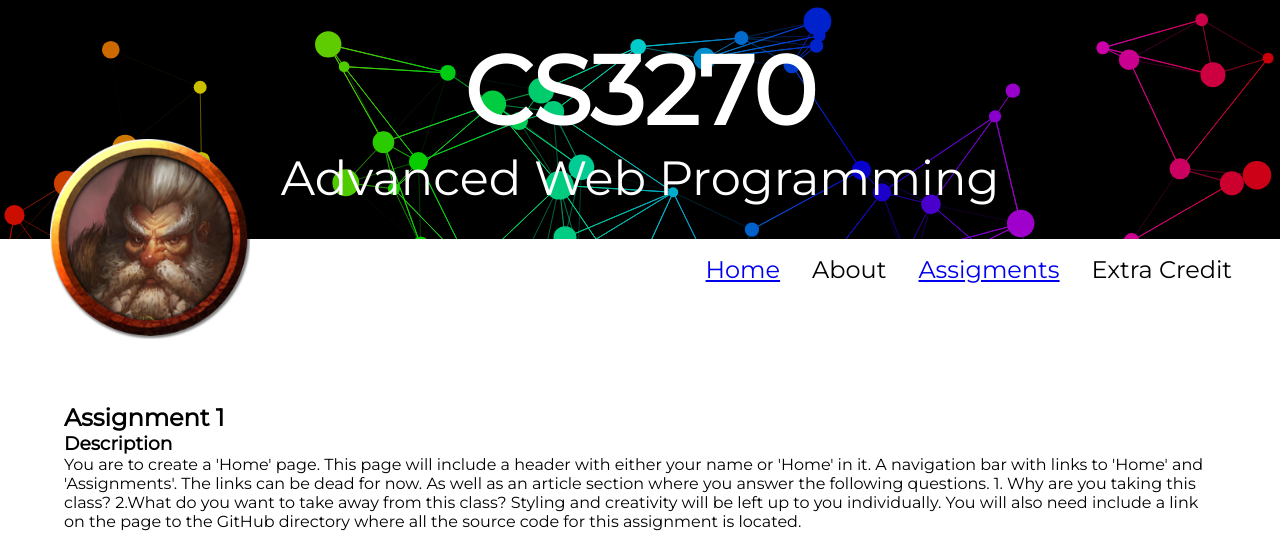
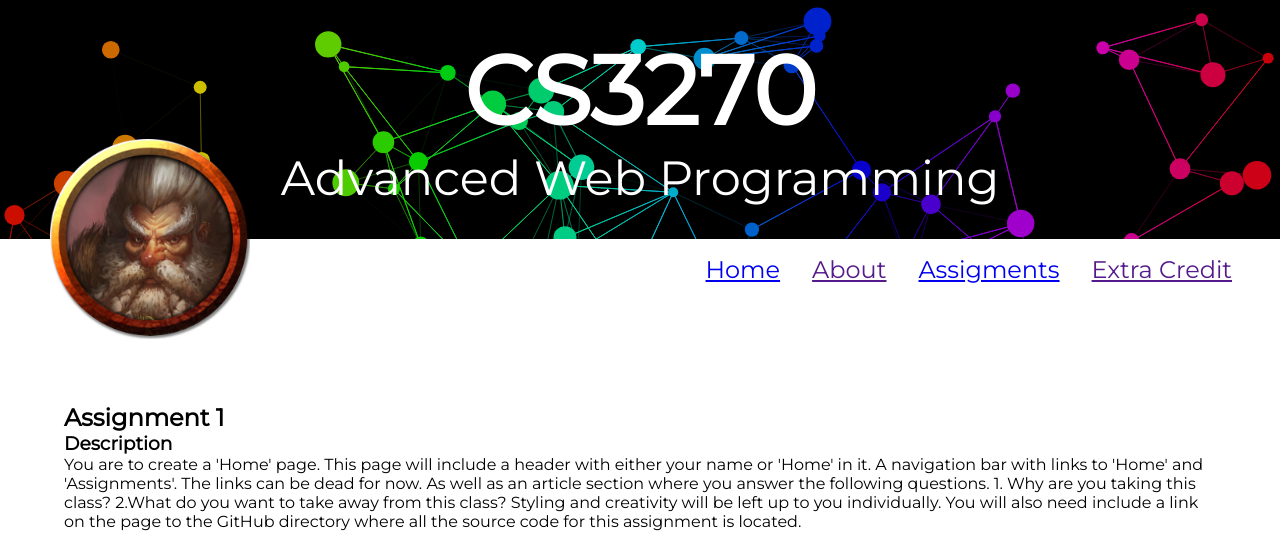
Before and after one commit to justincox56601/cs3270, a PHP site: page / in a window 1280 px wide. Shown: the top 535 px of the page. Run offline with PHP 8.4, Linux system fonts and the light colour scheme.

```diff
--- a/assignments/index.php
+++ b/assignments/index.php
@@ -62,15 +62,14 @@ $data = [
 			<nav class="nav">
 				<ul class="nav-list">
                 <li class="nav-item"><a href="/">Home</a></li>
-					<li class="nav-item">About</li>
+					<li class="nav-item"><a href="">About</a></li>
 					<li class="nav-item"><a href="/assignments">Assigments</a></li>
-					<li class="nav-item">Extra Credit</li>
+					<li class="nav-item"><a href="">Extra Credit</a></li>
 				</ul>
 			</nav>
 		</div>
 
 	</header>
-
     <main class="container">
         <?php
 
--- a/index.php
+++ b/index.php
@@ -22,9 +22,9 @@
 			<nav class="nav">
 				<ul class="nav-list">
 					<li class="nav-item"><a href="/">Home</a></li>
-					<li class="nav-item">About</li>
+					<li class="nav-item"><a href="">About</a></li>
 					<li class="nav-item"><a href="/assignments">Assigments</a></li>
-					<li class="nav-item">Extra Credit</li>
+					<li class="nav-item"><a href="">Extra Credit</a></li>
 				</ul>
 			</nav>
 		</div>
```
Also changed, not shown: assets/header-component.php (added, +20 -0 lines).
